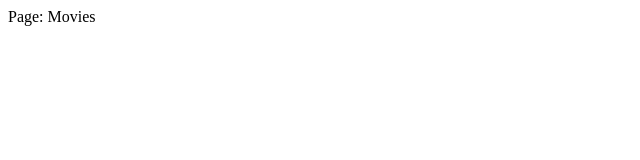
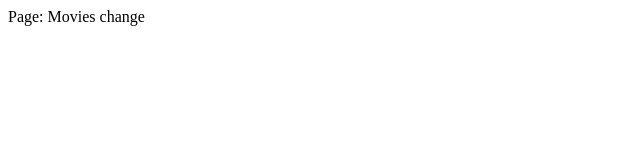
Before and after one commit to MadhushaPrasad/Nuxt.js-3-Fundamentals, a Nuxt app: page /movies in a window 1280 px wide. Shown: the top 160 px of the page, without its empty margins (0-640 px from the left). Built offline with nearby package versions, Linux system fonts and the light colour scheme.

Commit message:
change folder path

```diff
--- a/pages/movies.vue
+++ b/pages/movies/index.vue
@@ -2,7 +2,7 @@
 
 <template>
   <div>
-    Page: Movies
+    Page: Movies change
   </div>
 </template>
 
```
